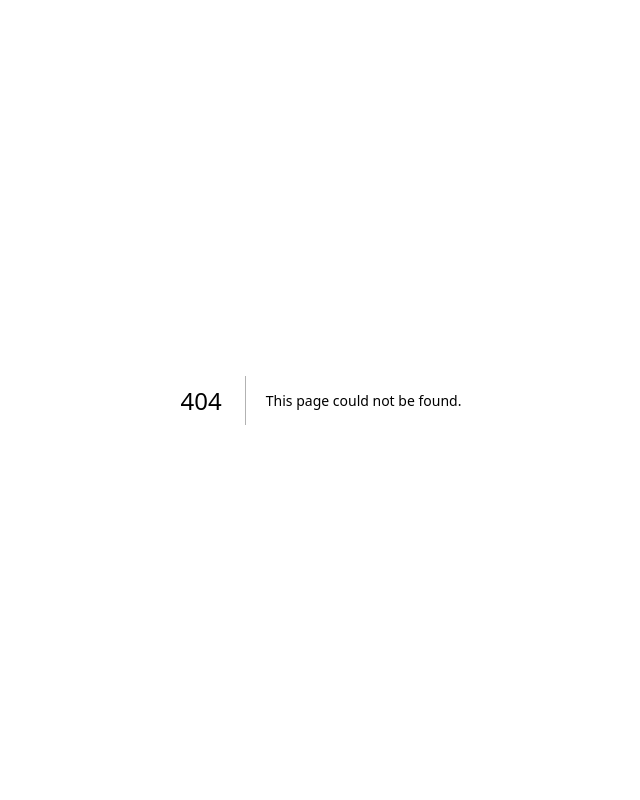
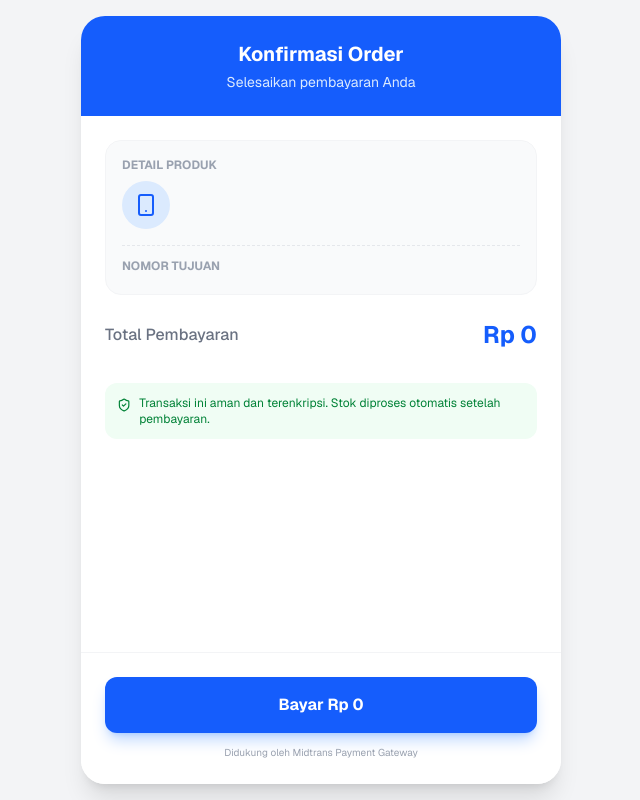
Before and after one commit to muhammadzaidansutardi09/ppob, a Next.js app: page /checkout in a window 1280 px wide. Before the commit this address had no page. Shown: the whole page, without its empty margins (319-959 px from the left). Built offline with nearby package versions, Linux system fonts and the light colour scheme.

Commit message:
Create page.tsx

```diff
--- /dev/null
+++ b/app/checkout/page.tsx
@@ -0,0 +1,136 @@
+"use client";
+
+import { useSearchParams } from 'next/navigation';
+import { useState, useEffect } from 'react';
+import Script from 'next/script';
+import { ShieldCheck, Smartphone, AlertCircle } from 'lucide-react';
+
+export default function CheckoutPage() {
+  const searchParams = useSearchParams();
+
+  // Ambil data dari URL
+  const product_name = searchParams.get('name');
+  const price = parseInt(searchParams.get('price') || '0');
+  const sku = searchParams.get('sku');
+  const phone = searchParams.get('phone');
+
+  const [loading, setLoading] = useState(false);
+
+  // Fungsi Bayar Sekarang
+  const handlePayment = async () => {
+    setLoading(true);
+    try {
+      // 1. Panggil API Backend kita untuk dapat Token
+      const res = await fetch('/api/transaction/create', {
+        method: 'POST',
+        body: JSON.stringify({
+          sku_code: sku,
+          product_name: product_name,
+          customer_no: phone,
+          amount: price
+        })
+      });
+      const data = await res.json();
+
+      if (!data.token) throw new Error("Gagal mendapatkan token pembayaran");
+
+      // 2. Munculkan Pop-up Midtrans
+      // @ts-ignore
+      window.snap.pay(data.token, {
+        onSuccess: function(result: any){
+          alert("Pembayaran Berhasil!");
+          window.location.href = "/"; // Redirect ke Home
+        },
+        onPending: function(result: any){
+          alert("Menunggu Pembayaran...");
+          window.location.href = "/";
+        },
+        onError: function(result: any){
+          alert("Pembayaran Gagal!");
+        },
+        onClose: function(){
+          alert('Anda menutup popup pembayaran tanpa menyelesaikannya');
+        }
+      });
+
+    } catch (error) {
+      alert("Terjadi kesalahan sistem");
+      console.error(error);
+    } finally {
+      setLoading(false);
+    }
+  };
+
+  return (
+    <>
+      {/* Script Wajib Midtrans (Sandbox) */}
+      <Script
+        src="https://app.sandbox.midtrans.com/snap/snap.js"
+        data-client-key="SB-Mid-client-0EocBOEFNi15it07"
+        strategy="lazyOnload"
+      />
+
+      <div className="min-h-screen bg-[#F3F4F6] flex justify-center font-sans p-4">
+        <div className="w-full max-w-[480px] bg-white rounded-3xl shadow-xl overflow-hidden flex flex-col min-h-[600px]">
+
+          {/* Header */}
+          <div className="bg-blue-600 p-6 text-white text-center">
+            <h1 className="text-xl font-bold">Konfirmasi Order</h1>
+            <p className="text-blue-100 text-sm mt-1">Selesaikan pembayaran Anda</p>
+          </div>
+
+          <div className="p-6 flex-1 relative">
+
+            {/* Detail Produk */}
+            <div className="bg-gray-50 p-4 rounded-2xl border border-gray-100 mb-6">
+              <p className="text-xs text-gray-400 font-bold uppercase mb-2">Detail Produk</p>
+              <div className="flex items-center gap-3 mb-4">
+                 <div className="bg-blue-100 p-3 rounded-full text-blue-600">
+                    <Smartphone size={24} />
+                 </div>
+                 <div>
+                    <h3 className="font-bold text-gray-800">{product_name}</h3>
+                    <p className="text-sm text-gray-500">{sku}</p>
+                 </div>
+              </div>
+              <div className="border-t border-dashed border-gray-200 pt-3">
+                 <p className="text-xs text-gray-400 font-bold uppercase mb-1">Nomor Tujuan</p>
+                 <p className="text-lg font-mono font-bold text-gray-800 tracking-wider">{phone}</p>
+              </div>
+            </div>
+
+            {/* Total Bayar */}
+            <div className="flex justify-between items-center mb-8">
+               <span className="text-gray-500 font-medium">Total Pembayaran</span>
+               <span className="text-2xl font-bold text-blue-600">
+                 Rp {price.toLocaleString('id-ID')}
+               </span>
+            </div>
+
+            {/* Info Keamanan */}
+            <div className="bg-green-50 p-3 rounded-xl flex items-start gap-2 text-green-700 text-xs mb-8">
+               <ShieldCheck size={16} className="mt-0.5" />
+               <p>Transaksi ini aman dan terenkripsi. Stok diproses otomatis setelah pembayaran.</p>
+            </div>
+
+          </div>
+
+          {/* Bottom Bar */}
+          <div className="p-6 bg-white border-t border-gray-100">
+            <button
+              onClick={handlePayment}
+              disabled={loading}
+              className="w-full bg-blue-600 hover:bg-blue-700 text-white font-bold py-4 rounded-xl shadow-lg shadow-blue-500/30 transition-all active:scale-95 disabled:bg-gray-300 disabled:cursor-not-allowed"
+            >
+              {loading ? "Memproses..." : `Bayar Rp ${price.toLocaleString('id-ID')}`}
+            </button>
+            <p className="text-center text-[10px] text-gray-400 mt-3">
+              Didukung oleh Midtrans Payment Gateway
+            </p>
+          </div>
+
+        </div>
+      </div>
+    </>
+  );
+}
```
